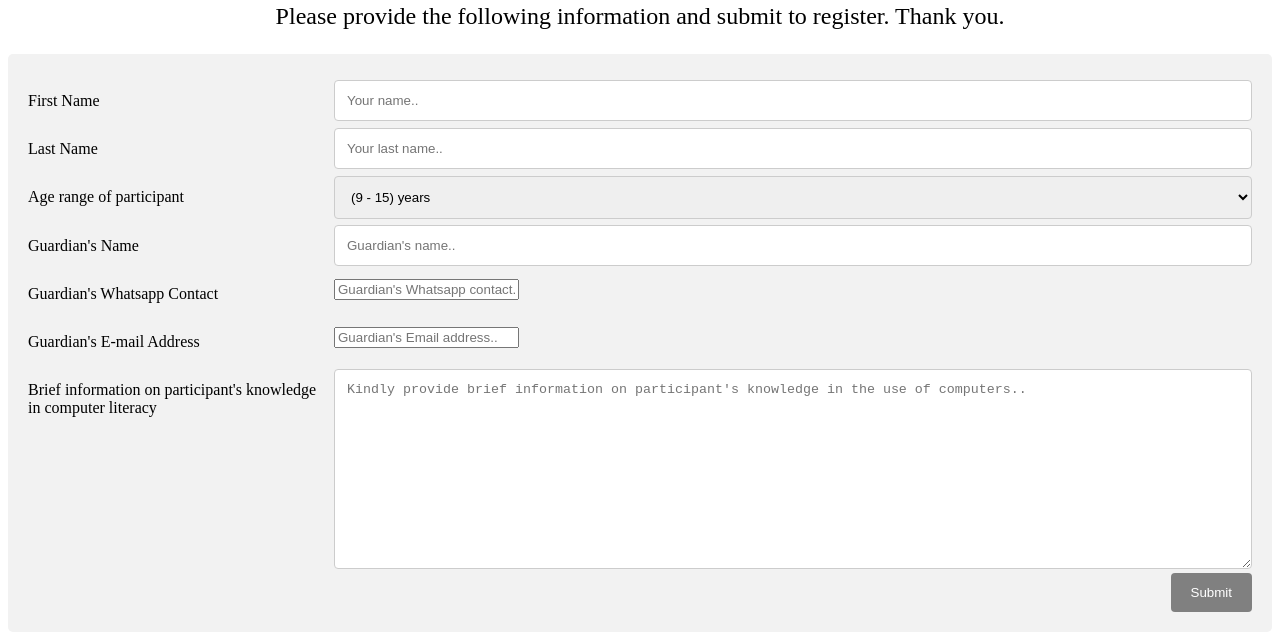
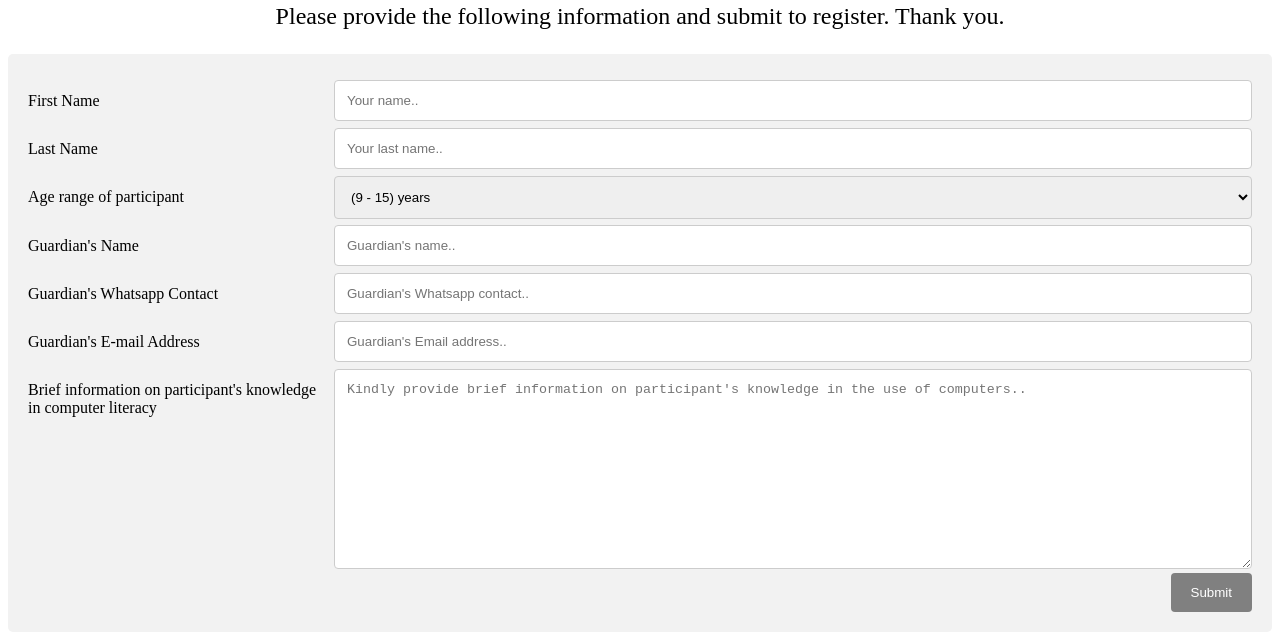
Before and after one commit to easy101code/register, a plain HTML site: page index.html in a window 1280 px wide. Shown: the part 216-856 px from the top of the page. Drawn offline with Linux system fonts and the light colour scheme.

Commit message:
Update registration page

```diff
--- a/css/style.css
+++ b/css/style.css
@@ -72,9 +72,3 @@ p{
   text-align: center;
   font-size: 1.5rem;
 }
-
-.col-75a{
-  padding-top: 12px;
-  padding-bottom: 12px;
-  height: 15px;
-}
--- a/index.html
+++ b/index.html
@@ -15,7 +15,7 @@
       </p>
       </div>
     <div class="container">
-  <form action="mailto:easy101code@gmail.com" method="post" enctype="text/plain">
+  <form action="mailto:easy101code@gmail.com" method="post" enctype="multipart/form-data">
     <div class="row">
       <div class="col-25">
         <label for="fname">First Name</label>
@@ -60,8 +60,8 @@
       <div class="col-25">
         <label for="gphone">Guardian's Whatsapp Contact</label>
       </div>
-      <div class="col-75a">
-        <input type="gphone" contact="guardian'swcontact" placeholder="Guardian's Whatsapp contact..">
+      <div class="col-75">
+        <input type="text" contact="guardian'swcontact" placeholder="Guardian's Whatsapp contact..">
       </div>
     </div>
 
@@ -70,8 +70,8 @@
       <div class="col-25">
         <label for="gemail">Guardian's E-mail Address</label>
       </div>
-      <div class="col-75a">
-        <input type="email" email="guardian'swemail" placeholder="Guardian's Email address..">
+      <div class="col-75">
+        <input type="text" email="guardian'swemail" placeholder="Guardian's Email address..">
       </div>
     </div>
 
@@ -88,5 +88,6 @@
     </div>
   </form>
 </div>
+
   </body>
 </html>
```
